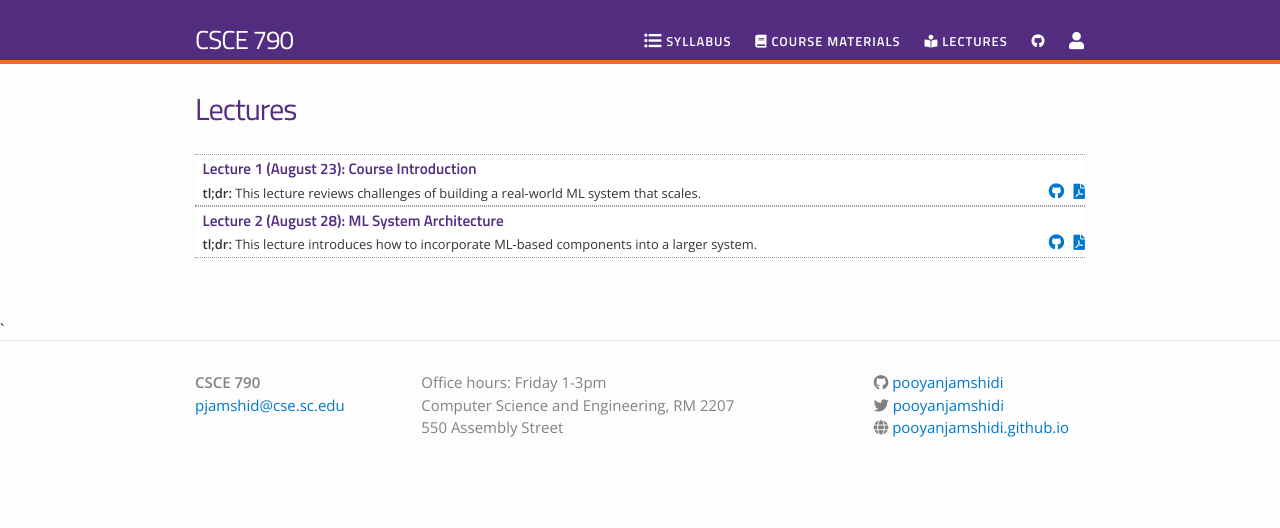
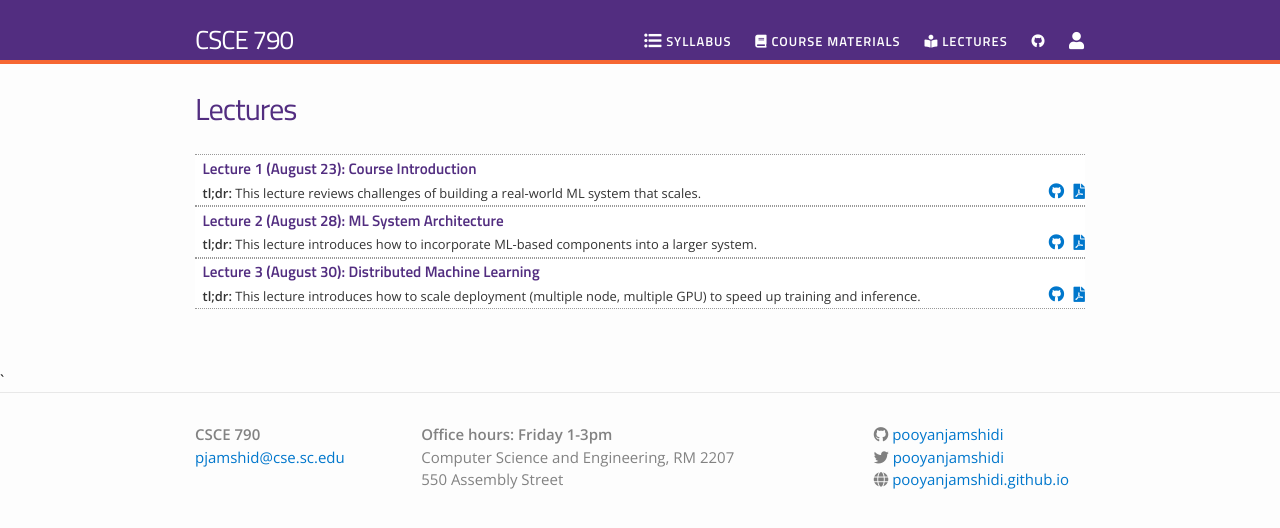
Before and after one commit to pooyanjamshidi/mls, a Jekyll site: the page built from lectures.md, in a window 1280 px wide. Shown: the top 528 px of the page. Built offline with Jekyll 4.4.1, drawn with Linux system fonts in a browser that asks for light colours; nearby versions of some CDN libraries.

Commit message:
added mls03

```diff
--- a/_data/lectures.yml
+++ b/_data/lectures.yml
@@ -7,3 +7,8 @@
   filename: mls02
   dirname: lectures
   tldr: "This lecture introduces how to incorporate ML-based components into a larger system."
+
+- title: "Lecture 3 (August 30): Distributed Machine Learning"
+  filename: mls03
+  dirname: lectures
+  tldr: "This lecture introduces how to scale deployment (multiple node, multiple GPU) to speed up training and inference."
--- a/_includes/footer.html
+++ b/_includes/footer.html
@@ -17,7 +17,7 @@
 
 
          <p class="text">
-		Office hours: {{ site.office_hours }} <br />
+		<strong>Office hours: {{ site.office_hours }}</strong> <br />
     Computer Science and Engineering, RM 2207<br />
 		550 Assembly Street<br /></p> <!-- {{ site.description }} -->
       </div>
```
Also changed, not shown: 2 other files.
